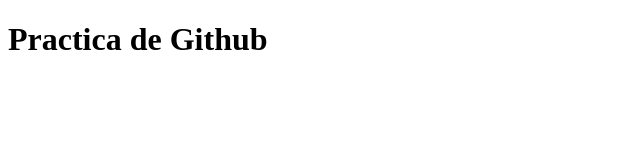
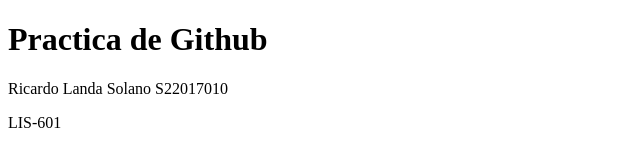
Before and after one commit to Rick-Landa/practica-github, a plain HTML site: page index.html in a window 1280 px wide. Shown: the whole page, without its empty margins (0-640 px from the left). Drawn offline with Linux system fonts and the light colour scheme.

Commit message:
Third Commit

```diff
--- a/index.html
+++ b/index.html
@@ -7,5 +7,7 @@
 </head>
 <body>
     <h1>Practica de Github</h1>
+    <p>Ricardo Landa Solano S22017010</p>
+    <p>LIS-601</p>
 </body>
 </html>
```
